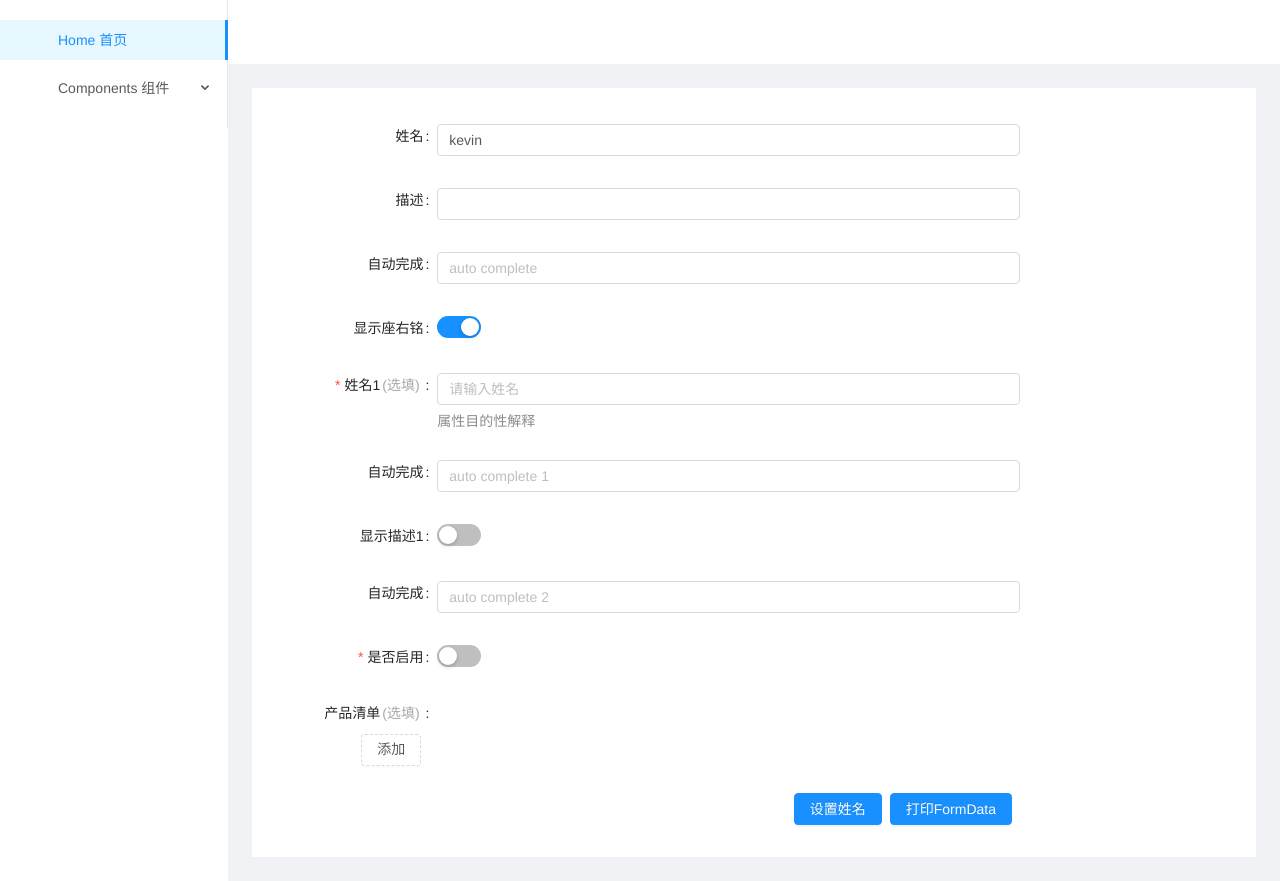
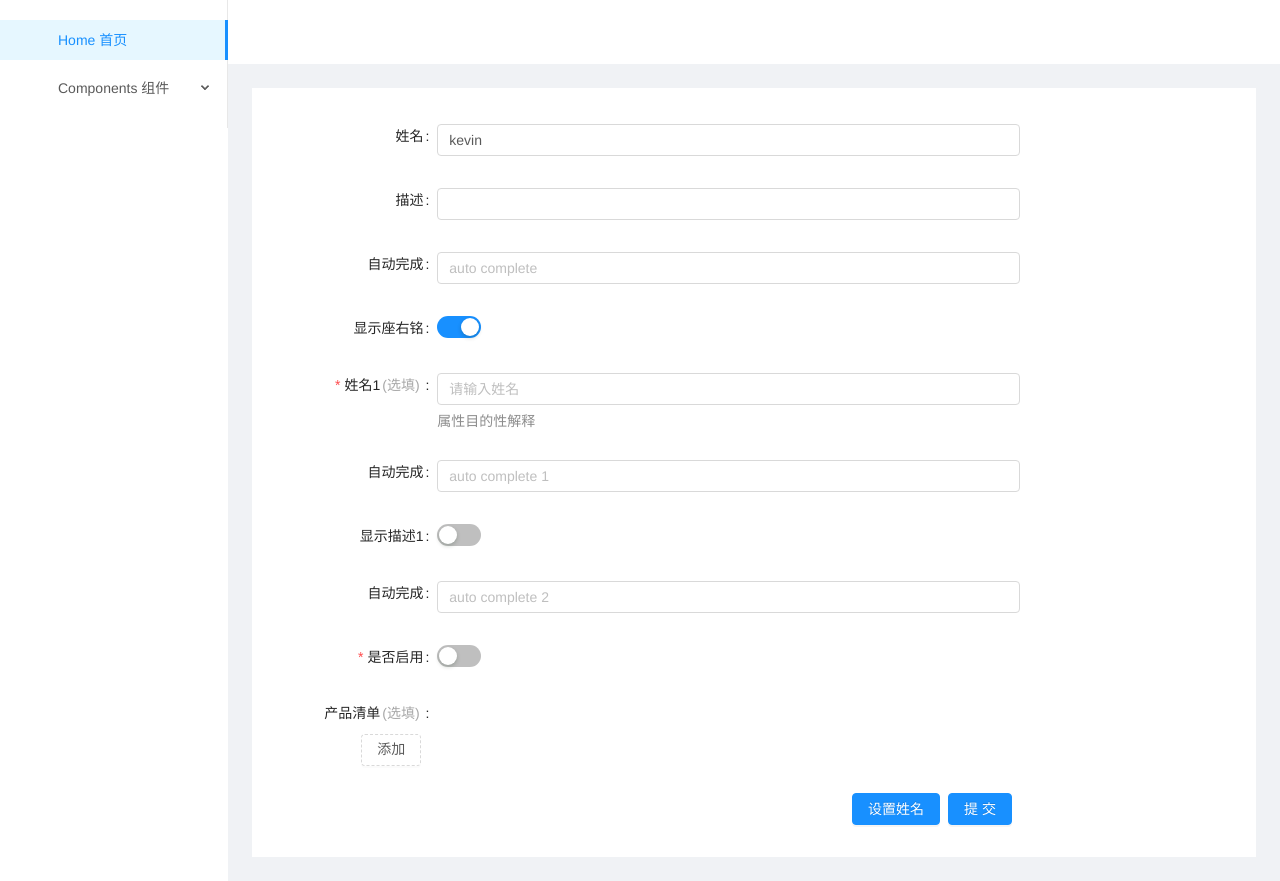
Before and after one commit to KevinZhang19870314/v-formly, a Vue app: page /home in a window 1280 px wide. Built offline with nearby package versions, Linux system fonts and the light colour scheme.

Commit message:
chore: fix

```diff
--- a/src/components/Wrapper.vue
+++ b/src/components/Wrapper.vue
@@ -49,8 +49,9 @@ export default {
   },
   data() {
     return {
-      error: "",
+      // error: "",
       layout: this.state.layout,
+      context: this.state.context.getContext(this.id),
     };
   },
   computed: {
@@ -74,6 +75,14 @@ export default {
         ? null
         : { span: this.ui.spanControl, offset: this.ui.offsetControl || 0 };
     },
+    error: {
+      get() {
+        return this.context.error;
+      },
+      set(val) {
+        this.context.error = val;
+      },
+    },
   },
   created() {
     Vue.bus.on(FORM_ERROR_CHANGE, this.formErrorChangeCallback);
--- a/src/examples/views/ArrayView.vue
+++ b/src/examples/views/ArrayView.vue
@@ -3,7 +3,7 @@
     <v-formly ref="form" v-model="data" :schema="schema" :layout="'horizontal'">
     </v-formly>
     <div class="btns">
-      <a-button type="primary" @click="printData"> 打印FormData </a-button>
+      <a-button type="primary" @click="printData"> 提交 </a-button>
       <a-button type="primary" @click="set(100)"> add more</a-button>
       <a-button type="primary" @click="add"> add one</a-button>
       <a-button type="primary" @click="clear"> clear </a-button>
--- a/src/examples/views/AutoCompleteView.vue
+++ b/src/examples/views/AutoCompleteView.vue
@@ -18,7 +18,7 @@
       </template>
     </v-formly>
     <div class="btns">
-      <a-button type="primary" @click="printData"> 打印FormData </a-button>
+      <a-button type="primary" @click="printData"> 提交 </a-button>
     </div>
   </div>
 </template>
--- a/src/examples/views/CheckboxView.vue
+++ b/src/examples/views/CheckboxView.vue
@@ -3,7 +3,7 @@
     <v-formly ref="form" v-model="data" :schema="schema" :layout="'horizontal'">
     </v-formly>
     <div class="btns">
-      <a-button type="primary" @click="printData"> 打印FormData </a-button>
+      <a-button type="primary" @click="printData"> 提交 </a-button>
     </div>
   </div>
 </template>
--- a/src/examples/views/DateView.vue
+++ b/src/examples/views/DateView.vue
@@ -3,7 +3,7 @@
     <v-formly ref="form" v-model="data" :schema="schema" :layout="'horizontal'">
     </v-formly>
     <div class="btns">
-      <a-button type="primary" @click="printData"> 打印FormData </a-button>
+      <a-button type="primary" @click="printData"> 提交 </a-button>
     </div>
   </div>
 </template>
--- a/src/examples/views/HomeView.vue
+++ b/src/examples/views/HomeView.vue
@@ -22,7 +22,7 @@
     </v-formly>
     <div class="btns">
       <a-button type="primary" @click="setNameValue"> 设置姓名 </a-button>
-      <a-button type="primary" @click="printData"> 打印FormData </a-button>
+      <a-button type="primary" @click="printData"> 提交 </a-button>
     </div>
   </div>
 </template>
--- a/src/examples/views/NumberView.vue
+++ b/src/examples/views/NumberView.vue
@@ -3,7 +3,7 @@
     <v-formly ref="form" v-model="data" :schema="schema" :layout="'horizontal'">
     </v-formly>
     <div class="btns">
-      <a-button type="primary" @click="printData"> 打印FormData </a-button>
+      <a-button type="primary" @click="printData"> 提交 </a-button>
     </div>
   </div>
 </template>
--- a/src/examples/views/TextView.vue
+++ b/src/examples/views/TextView.vue
@@ -8,7 +8,7 @@
       </template>
     </v-formly>
     <div class="btns">
-      <a-button type="primary" @click="printData"> 打印FormData </a-button>
+      <a-button type="primary" @click="printData"> 提交 </a-button>
     </div>
   </div>
 </template>
--- a/src/examples/views/TextareaView.vue
+++ b/src/examples/views/TextareaView.vue
@@ -3,7 +3,7 @@
     <v-formly ref="form" v-model="data" :schema="schema" layout="horizontal">
     </v-formly>
     <div class="btns">
-      <a-button type="primary" @click="printData"> 打印FormData </a-button>
+      <a-button type="primary" @click="printData"> 提交 </a-button>
     </div>
   </div>
 </template>
--- a/src/examples/views/TimeView.vue
+++ b/src/examples/views/TimeView.vue
@@ -11,7 +11,7 @@
       </template>
     </v-formly>
     <div class="btns">
-      <a-button type="primary" @click="printData"> 打印FormData </a-button>
+      <a-button type="primary" @click="printData"> 提交 </a-button>
     </div>
   </div>
 </template>
--- a/src/meta/base.meta.js
+++ b/src/meta/base.meta.js
@@ -5,6 +5,8 @@ class BaseMeta {
         this.id = id;
         this.state = state;
         this.type = type;
+        // TODO:可能需要一个getter/setter，setter需要判断是否有错误，有错误才设置上去
+        this.error = undefined;
         state.context.addContext(id, this);
         this._value = undefined;
     }
```
